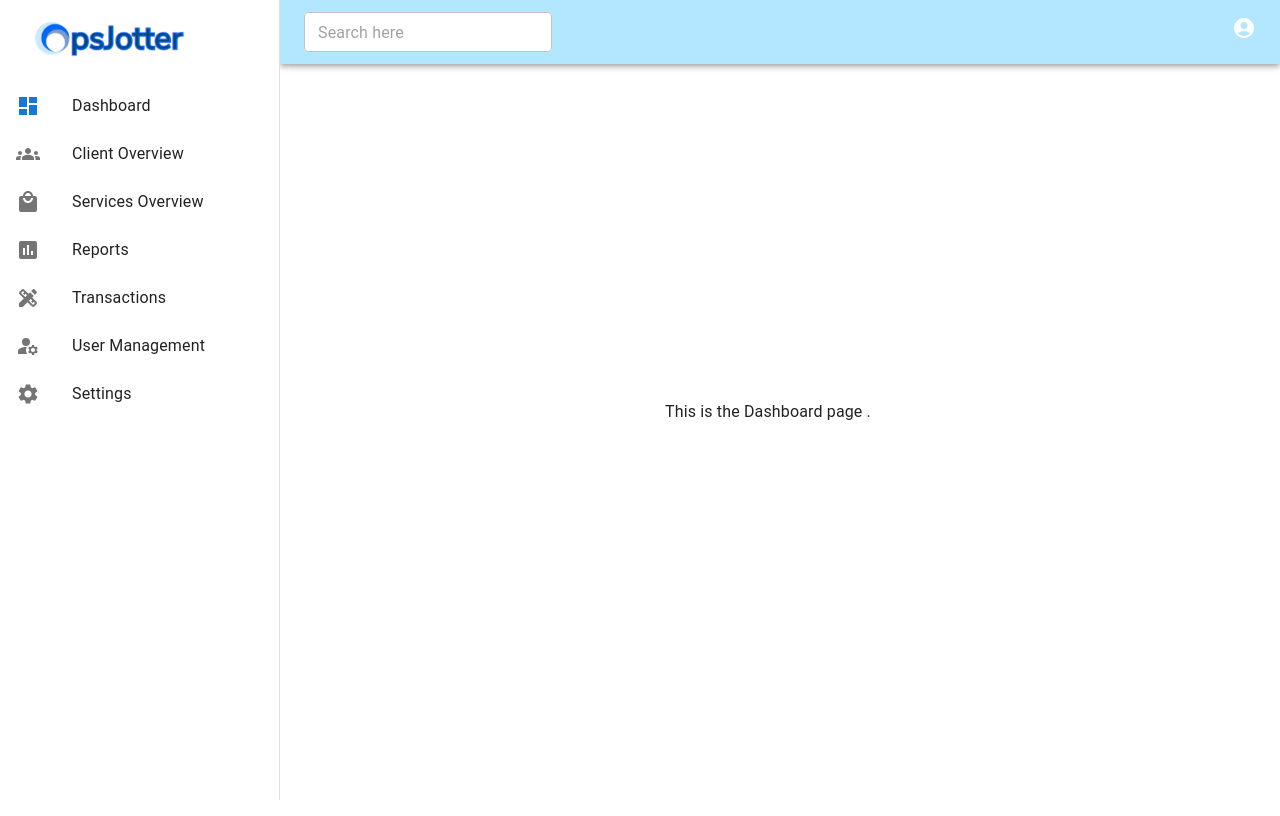
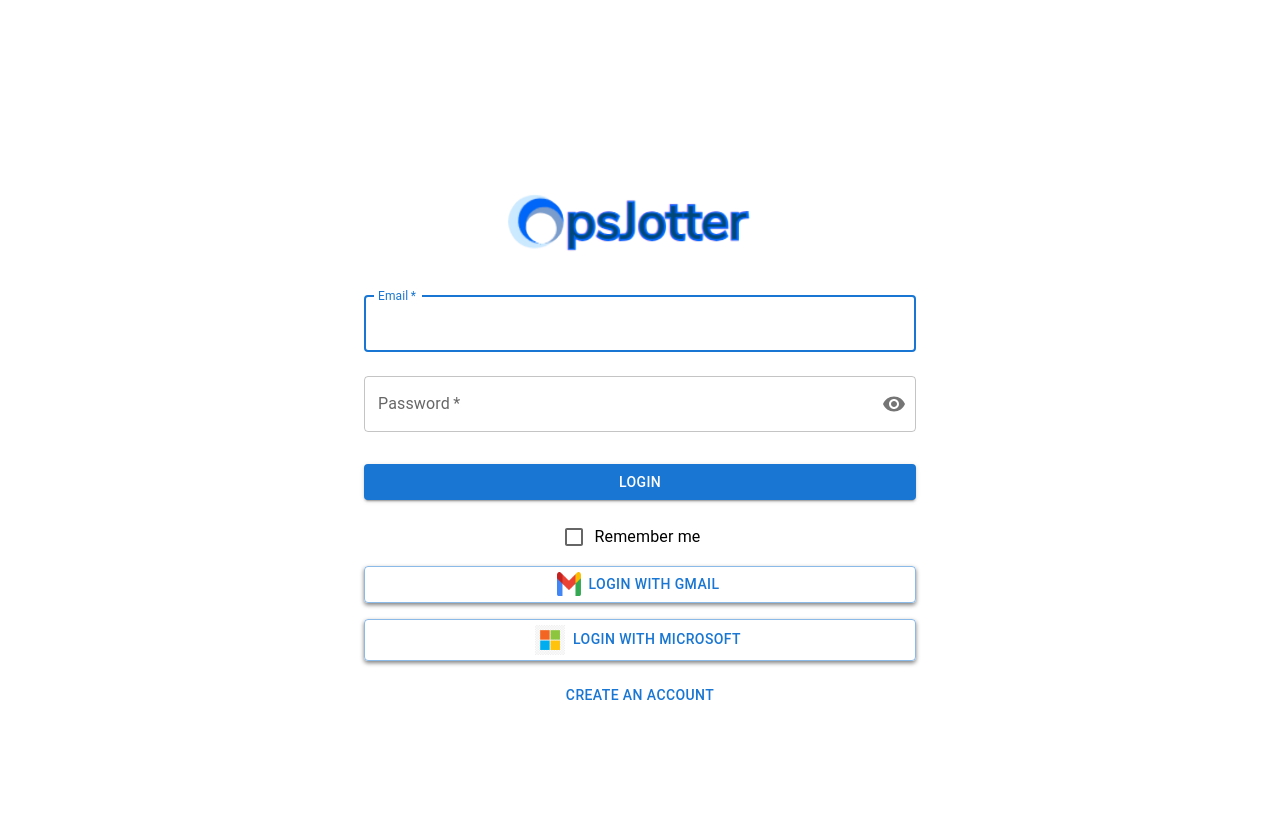
Before and after one commit to ShantnuKadam/OpsJotter-App, a Next.js app: page / in a window 1280 px wide. Built offline with nearby package versions, Linux system fonts and the light colour scheme; no server answers.

Commit message:
final merge
we can start to collaborate

Co-Authored-By: ShantnuKadam <166509335+ShantnuKadam@users.noreply.github.com>
Co-Authored-By: kakolibanerjee <129847054+kakolibanerjee@users.noreply.github.com>

```diff
--- a/pages/index.js
+++ b/pages/index.js
@@ -1,7 +1,8 @@
 import Head from 'next/head';
 import styles from '../styles/Home.module.css';
-import Dashboard from './post/home';
-//import LoginPage from './login';
+// import Dashboard from './post/home';
+import { SessionProvider } from 'next-auth/react';
+import LoginPage from './login';
 
 export default function Home() {
   return (
@@ -11,9 +12,9 @@
         <link rel="icon" href="/favicon.ico" />
       </Head>
 
-      <Dashboard/>
-
-
+      <SessionProvider>
+      <LoginPage/>
+      </SessionProvider>
 
     </div>
   );
--- a/pages/login.js
+++ b/pages/login.js
@@ -1,7 +1,7 @@
 import React, { useState } from 'react';
 import Image from 'next/image';
 import { useRouter } from 'next/router'; // Import useRouter
-import { signIn } from 'next-auth/react';
+import { signIn, useSession } from 'next-auth/react';
 import logoImage from './post/image/Gmail_Logo.png';
 import microsoft from './post/image/Microsoft.png';
 import opsjotter from './post/image/OpsJotter2.png';
@@ -9,21 +9,10 @@
 import { Visibility, VisibilityOff } from '@mui/icons-material';
 
 const LoginPage = () => {
+  const { data } = useSession();
+  console.log(data);
   const [showPassword, setShowPassword] = useState(false);
-  const router = useRouter();
 
-  const handleGoogleSignIn = async () => {
-    // try {
-    //   const result = await signIn('google', { redirect: false });
-    //   if (result.ok && result.url) {
-    //     // Redirect to the dashboard page
-    //     router.push('/post/home');
-    //   }
-    // } catch (error) {
-    //   console.error('Error signing in with Google:', error);
-    //   // Handle errors here
-    // }
-  };
 
   const togglePasswordVisibility = () => {
     setShowPassword((prevShowPassword) => !prevShowPassword);
@@ -84,7 +73,7 @@
         fullWidth
         variant="outlined"
         startIcon={<Image src={logoImage} alt="Google sign-in" style={{ height: '24px', width: '24px' }} />}
-        onClick={handleGoogleSignIn}
+        onClick={()=>signIn("google")}
         sx={{ mt: 1, mb: 1, boxShadow: '0px 2px 4px rgba(0, 0, 0, 0.5)' }}
       >
         Login With Gmail
```
Also changed, not shown: 1 other file (tests, documents, lock files or other folders).
